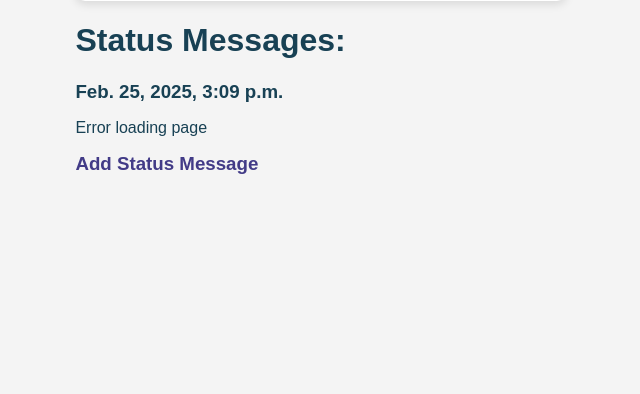
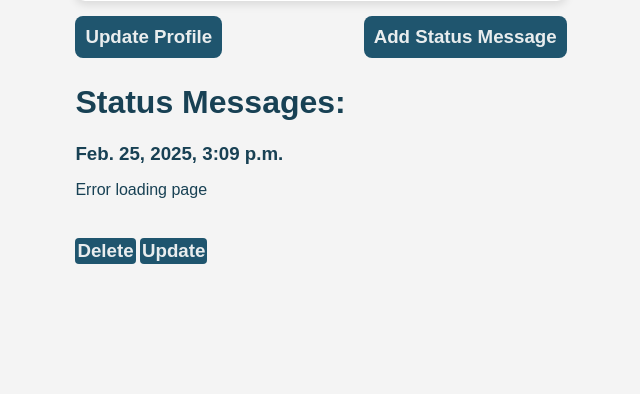
Before and after one commit to mike-gre52/cs412, a Django app: page /mini_fb/profile/1 in a window 1280 px wide. Shown: the part 406-800 px from the top of the page, without its empty margins (319-959 px from the left). Run offline with Django 4.2, Linux system fonts and the light colour scheme; data comes from the database, SQL or seed files in the repository; both versions use the stored data as it was after the commit.

Commit message:
worked on task 3 and 4

```diff
--- a/blog/templates/blog/update_article_form.html
+++ b/blog/templates/blog/update_article_form.html
@@ -7,7 +7,7 @@
 <h1>Update this Article</h1>
 
 <!-- display the HTML form -->
-<form accept="{% url 'update_article' article.pk %}" method="POST" enctype="multipart/form-data">
+<form accept="{% url 'update_article' status_message.profile.pk %}" method="POST" enctype="multipart/form-data">
     {% csrf_token %}
     <table>
         {{form.as_table}}
--- a/blog/urls.py
+++ b/blog/urls.py
@@ -11,5 +11,4 @@
     path('article/<int:pk>/create_comment', CreateCommentView.as_view(), name='create_comment'),
     path('article/<int:pk>/update', UpdateArticleView.as_view(), name='update_article'),
     path('comment/<int:pk>/delete', DeleteCommentView.as_view(), name='delete_comment'),
-
 ]
--- a/mini_fb/templates/mini_fb/create_status_form.html
+++ b/mini_fb/templates/mini_fb/create_status_form.html
@@ -8,11 +8,15 @@
 <h1>Create a new status message for: {{profile.first_name}} {{profile.last_name}}</h1>
 
 <!-- display the HTML form -->
- <form method="POST">
+ <form method="POST" enctype="multipart/form-data">
     {% csrf_token %}
     <table>
         {{form.as_table}}
      </table>
+
+     <input type="file" name = "files" multiple />
+     <br>
+     <br>
 
      <input type="submit" name="submit" value="Submit">
  </form>
--- a/mini_fb/templates/mini_fb/show_profile.html
+++ b/mini_fb/templates/mini_fb/show_profile.html
@@ -22,6 +22,17 @@
         </tr>
     </table>
 
+    <div class="button-container">
+        <a href="{% url 'update_profile' profile.pk%}">
+            <h3 id="profile-button">Update Profile</h3>
+        </a>
+
+        <a href="{% url 'create_status' profile.pk%}">
+            <h3 id="profile-button">Add Status Message</h3>
+        </a>
+    </div>
+
+
     <h1>Status Messages:</h1>
     {% for status_message in profile.get_status_messages %}
         <h3>{{ status_message.timestamp }}</h3>
@@ -30,11 +41,19 @@
         {% for img in status_message.get_images %}
             <img src='{{img.image_file.url}}' alt='{{img.image_file.url}}'>
         {% endfor %}
+
+        <br>
+        <a href="{% url 'delete_status' status_message.pk %}">
+            <h3 id="status-button">Delete</h3>
+        </a>
+        <a href="{% url 'update_status' status_message.pk %}">
+            <h3 id="status-button">Update</h3>
+        </a>
+
+
     {% endfor %}
 
-    <a href="{% url 'create_status' profile.pk%}">
-        <h3 id="status_message_button">Add Status Message</h3>
-    </a>
+
     <br>
     <br>
 
--- a/mini_fb/urls.py
+++ b/mini_fb/urls.py
@@ -2,11 +2,14 @@
 #created by Mike Greene
 
 from django.urls import path
-from .views import ShowAllProfilesView, ShowProfilePageView, CreateProfileView, CreateStatusMessageView# our view class definition
+from .views import ShowAllProfilesView, ShowProfilePageView, CreateProfileView, CreateStatusMessageView, UpdateProfileView, DeleteStatusMessageView, UpdateStatusView # our view class definition
 
 urlpatterns = [
     path('', ShowAllProfilesView.as_view(), name='show_all'),
     path('profile/<int:pk>', ShowProfilePageView.as_view(), name='profile'),
     path('profile/create_profile', CreateProfileView.as_view(), name='create_profile'),
     path('profile/<int:pk>/create_status', CreateStatusMessageView.as_view(), name='create_status'),
+    path('profile/<int:pk>/update', UpdateProfileView.as_view(), name='update_profile'),
+    path('status/<int:pk>/delete', DeleteStatusMessageView.as_view(), name='delete_status'),
+    path('status/<int:pk>/update', UpdateStatusView.as_view(), name='update_status'),
 ]
--- a/mini_fb/views.py
+++ b/mini_fb/views.py
@@ -2,9 +2,9 @@
 #created by Mike Greene
 
 from django.shortcuts import render
-from django.views.generic import ListView, DetailView, CreateView #Displays a single instance of one model
-from .models import Profile, StatusMessage
-from .forms import CreateProfileForm, CreateStatusMessageForm
+from django.views.generic import ListView, DetailView, CreateView, UpdateView, DeleteView #Displays a single instance of one model
+from .models import Profile, Image, StatusImage, StatusMessage
+from .forms import CreateProfileForm, CreateStatusMessageForm, UpdateProfileForm, UpdateStatusMessageForm
 from django.urls import reverse
 
 # Create your views here.
@@ -73,5 +73,65 @@
         #attach this profile to the comment
         form.instance.profile = profile # Set the Foreign Key
 
+        sm = form.save() #Reference to the new StatusMessage object
+
+        files = self.request.FILES.getlist('files') # Read the file from the form
+
+        for file in files:
+            image = Image.objects.create(
+                image_file = file,
+                profile = profile,
+            )
+            image.save()
+
+            status_image = StatusImage.objects.create(
+                image = image,
+                status_message = sm,
+            )
+            status_image.save()
+
         #delegate the work to the superclass method form_valid:
         return super().form_valid(form)
+
+class UpdateProfileView(UpdateView):
+    '''View class to handle update of profile based on its PK.'''
+
+    model = Profile
+    form_class = UpdateProfileForm
+    template_name = "mini_fb/update_profile_form.html"
+
+class DeleteStatusMessageView(DeleteView):
+    '''A view to delete a StatusMessage and remove it from the database.'''
+
+    template_name = "mini_fb/delete_status_message_form.html"
+    model = StatusMessage
+    context_object_name = 'status_message'
+
+    def get_success_url(self):
+        '''Return a the URL to which we should be directed after the delete.'''
+
+        # get the pk for this StatusMessage
+        pk = self.kwargs.get('pk')
+        status_message = StatusMessage.objects.get(pk=pk)
+        profile = status_message.profile
+
+        # find the article to which this Comment is related by FK
+        #article = comment.article
+
+        # reverse to show the article page
+        return reverse('profile', kwargs={'pk':profile.pk})
+
+class UpdateStatusView(UpdateView):
+    '''View class to handle update of Status based on its PK.'''
+
+    model = StatusMessage
+    form_class = UpdateStatusMessageForm
+    template_name = "mini_fb/update_status_message_form.html"
+
+    def get_context_data(self, ):
+        '''Make the profile and status_message available in the template.'''
+
+        context = super().get_context_data()
+        context["profile"] = self.object.profile
+        context["status_message"] = self.object
+        return context
--- a/static/mini_fb/styles.css
+++ b/static/mini_fb/styles.css
@@ -62,3 +62,27 @@
 #page_header{
   text-align: center;
 }
+
+#profile-button {
+  color: #e9edee;
+  background-color: #1f556e;
+  border-radius: 8px;
+  padding: 10px;
+  text-align: center;
+  display: inline-block;
+}
+
+#status-button {
+  color: #e9edee;
+  background-color: #1f556e;
+  border-radius: 4px;
+  padding: 2px;
+  text-align: center;
+  display: inline-block;
+}
+
+.button-container {
+  display: flex;
+  gap: 10px;
+  justify-content: space-between;
+}
```
Also changed, not shown: mini_fb/forms.py (+17 -0 lines), mini_fb/templates/mini_fb/delete_status_message_form.html (added, +24 -0 lines), mini_fb/templates/mini_fb/update_profile_form.html (added, +27 -0 lines), mini_fb/templates/mini_fb/update_status_message_form.html (added, +27 -0 lines), db.sqlite3, media/Gc_lfExWoAA5hiD-1_4tk36KG.jpg (added), media/Gc_lfExWoAA5hiD-1_txm2u47.jpg (added), media/Screenshot_2025-03-04_at_10.29.07AM.png (added), media/Screenshot_2025-03-04_at_10.29.07AM_GsnrHFg.png (added), media/Screenshot_2025-03-04_at_10.29.07AM_VGsZcZ1.png (added).
